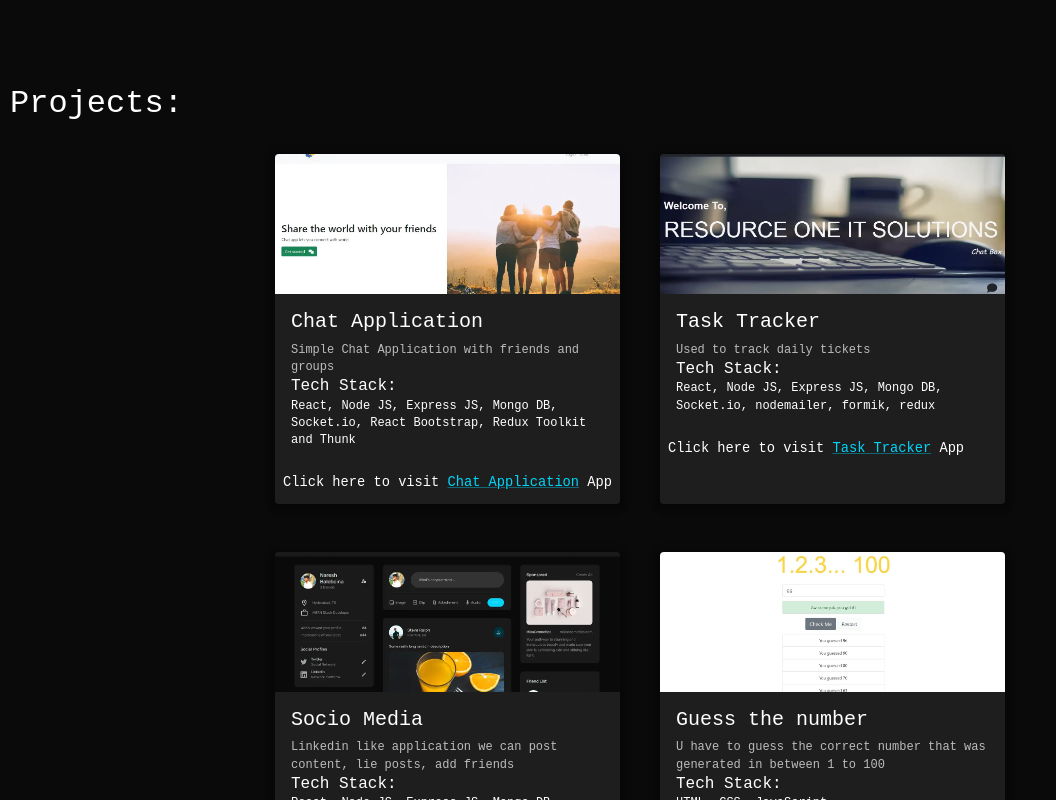
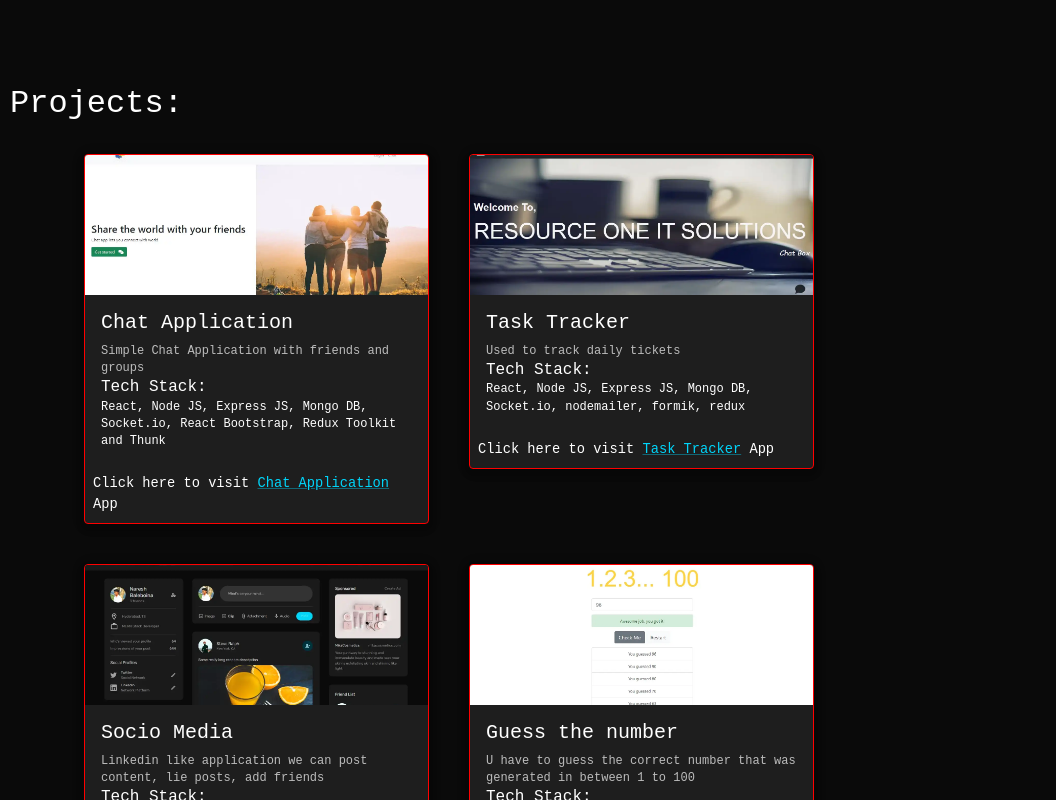
Before and after one commit to nareshb7/nareshb7.github.io, a React app in the folder client/: page / in a window 1280 px wide. Shown: the part 800-1600 px from the top of the page, without its empty margins (0-1056 px from the left). Built offline with nearby package versions, Linux system fonts and the light colour scheme.

Commit message:
project card alignment

```diff
--- a/client/src/pages/projects/ProjectCard.tsx
+++ b/client/src/pages/projects/ProjectCard.tsx
@@ -27,8 +27,8 @@ const ProjectCard: React.FC<ProjectCardProps> = ({
     <Card
       sx={{
         width: 345,
-        height: 350,
         margin: '20px',
+        border: "1px solid red",
         backgroundColor: theme.palette.background.paper,
         boxShadow: theme.shadows[5],
         transition: 'all 0.3s',
--- a/client/src/pages/projects/index.tsx
+++ b/client/src/pages/projects/index.tsx
@@ -8,7 +8,7 @@ const Projects: React.FC = () => {
   return (
     <Box id="projects">
       <SectionHeader name="Projects"/>
-      <Box width={"90%"} margin={"auto"} textAlign={"center"}>
+      <Box width={"90%"} margin={"auto"} sx={{display:"flex", alignItems: "start", flexWrap: "wrap"}} >
       {
         projectConfig.map(project => {
           return <ProjectCard key={project.id} {...project}/>
```
